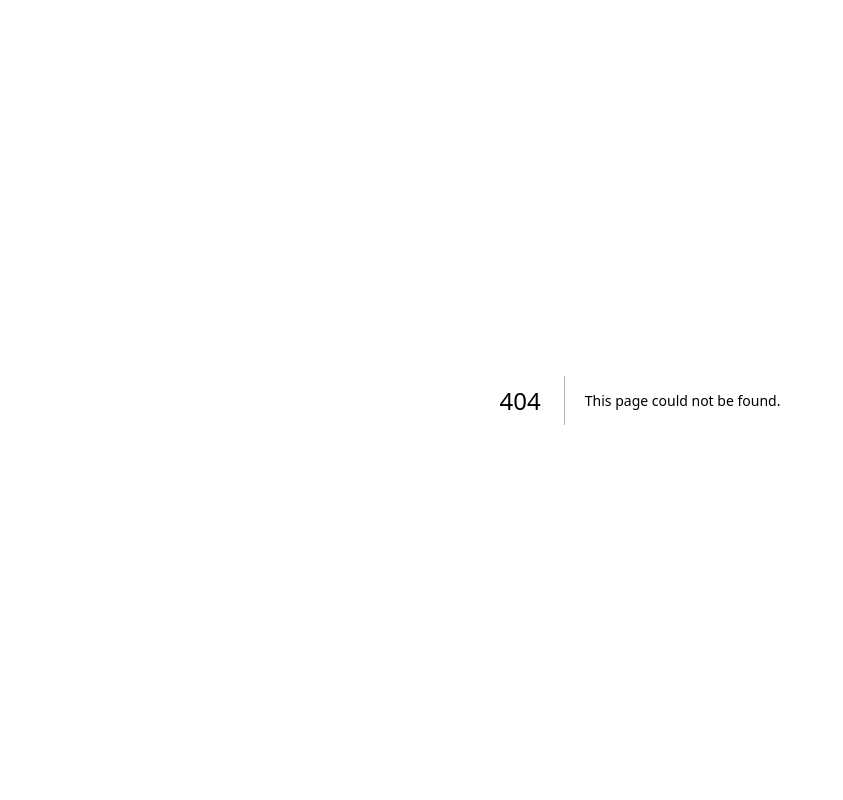
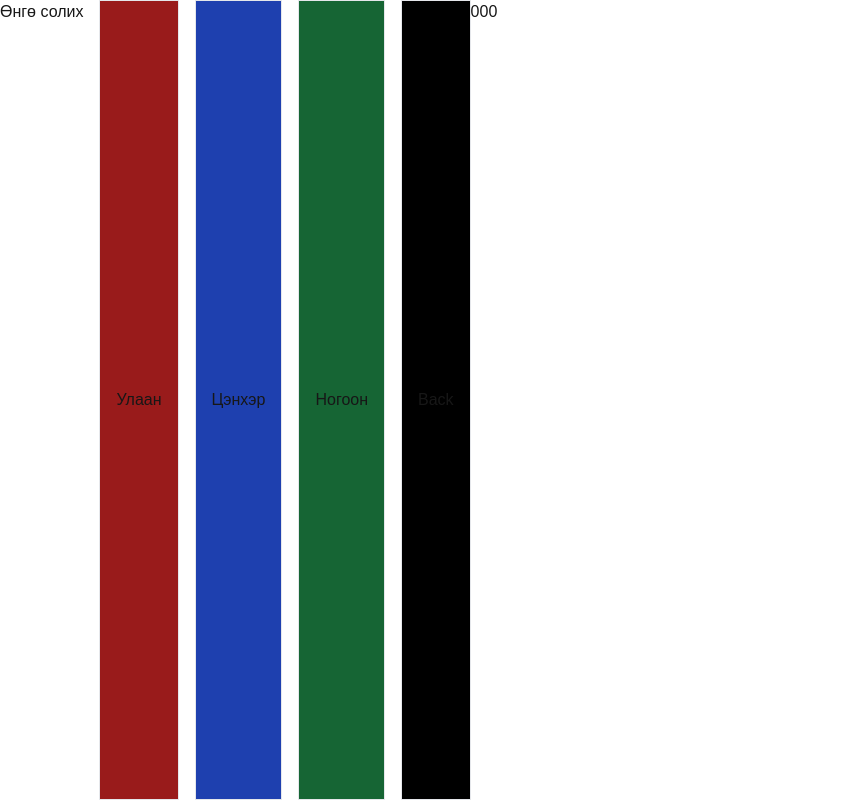
Before and after one commit to OrdinaryPersonn/Test, a Next.js app: page /hichel2 in a window 1280 px wide. Before the commit this address had no page. Shown: the whole page, without its empty margins (0-843 px from the left). Built offline with nearby package versions, Linux system fonts and the light colour scheme.

Commit message:
sonin button

```diff
--- /dev/null
+++ b/pages/hichel2.js
@@ -0,0 +1,45 @@
+import { useState } from "react";
+
+export default function Home() {
+  const [color, setColor] = useState("");
+  return (
+    <div className={`flex space-x-4 w-full h-screen bg-${color}-800`}>
+      <p>Өнгө солих</p>
+      <button
+        className="border bg-red-800 py-4 px-4"
+        onClick={() => {
+          setColor("red");
+        }}
+      >
+        Улаан
+      </button>
+      <button
+        className="border bg-blue-800 py-4 px-4"
+        onClick={() => {
+          setColor("blue");
+        }}
+      >
+        Цэнхэр
+      </button>
+      <button
+        className="border bg-green-800 py-4 px-4"
+        onClick={() => {
+          setColor("green");
+        }}
+      >
+        Ногоон
+      </button>
+      <button
+        className="border bg-black py-4 px-4"
+        onClick={() => {
+          setColor("");
+        }}
+      >
+        Back
+      </button>
+
+        {color == "red" ? "123" : color == "blue" ? "456" : color == "green" ? "789" : "000"}
+
+    </div>
+  );
+};
```
Also changed, not shown: 1 other file (tests, documents, lock files or other folders).
